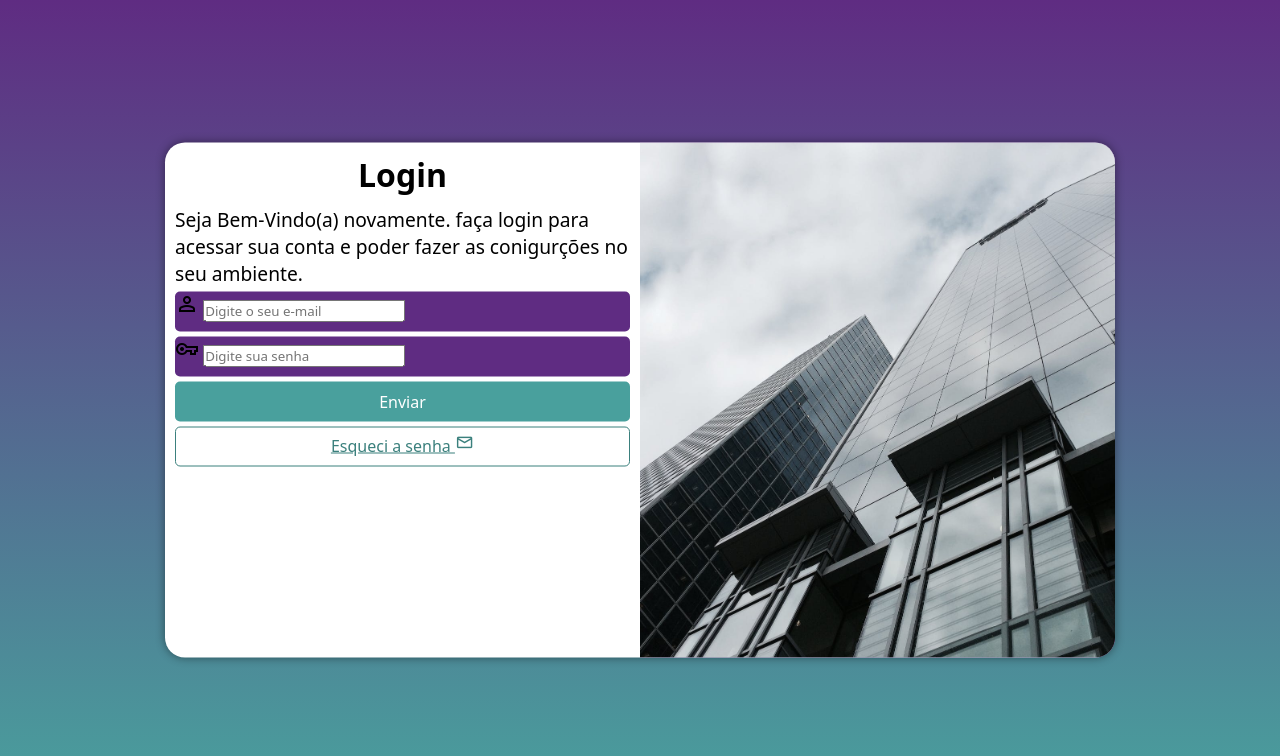
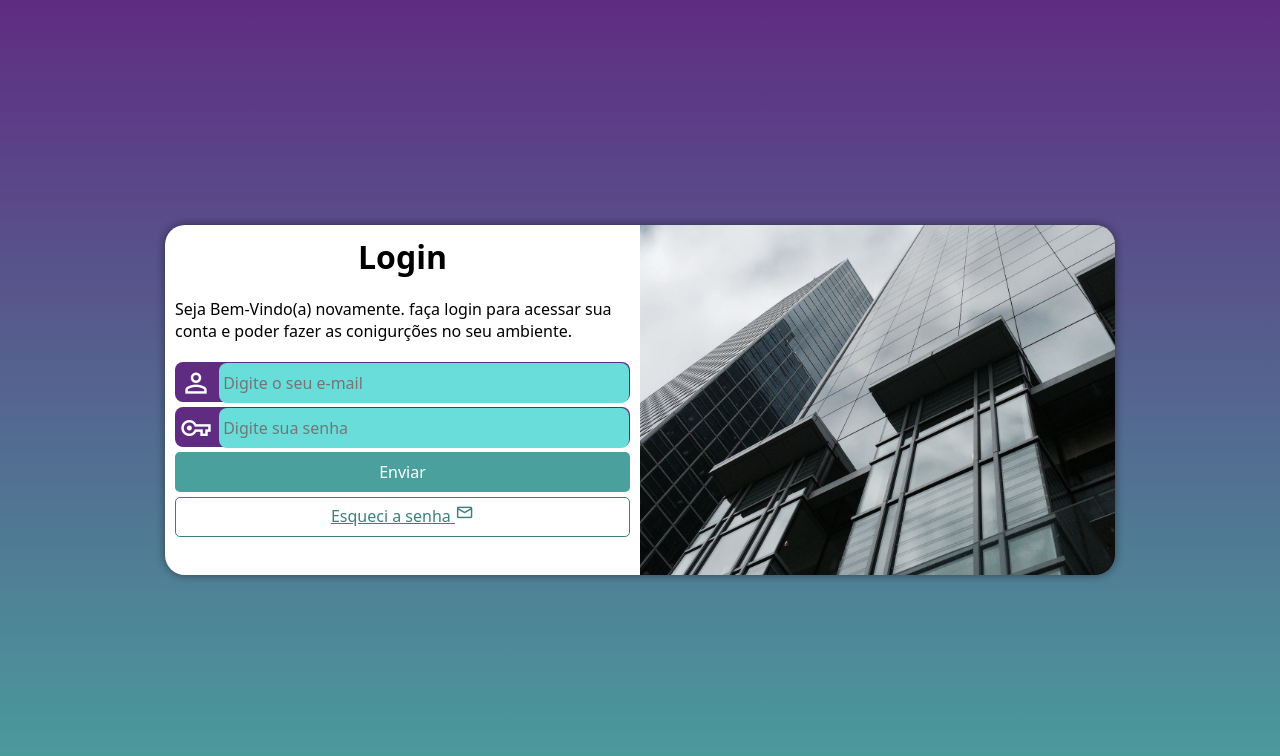
Before and after one commit to matheuslincoln/projeto-login, a plain HTML site: page index.html in a window 1280 px wide. Drawn offline with nearby package versions, Linux system fonts and the light colour scheme.

Commit message:
concluindo o projeto

```diff
--- a/estilos/media-query.css
+++ b/estilos/media-query.css
@@ -1,12 +1,14 @@
 @charset "UTF-8";
 
 @media screen and (min-width: 769px) and (max-width: 1024px) {
+    /* CONFIGURAÇÕES PARA TABLETES */
 
     body {
         background-image: linear-gradient(to top, #49a09d, #5f2c82);
     }
     #login {
         width: 80vw;
+        height: 280px;
     }
 
     #login > #foto {
@@ -22,6 +24,7 @@
 }
 
 @media screen and (min-width: 1025px) {
+    /* CONFIGURAÇÕES PARA TELAS GRANDES */
 
     body {
         background-image: linear-gradient(to top, #49a09d, #5f2c82);
@@ -29,6 +32,7 @@
 
     #login {
         width: 950px;
+        height: 350px;
     }
 
     #login > #foto {
@@ -44,11 +48,13 @@
     }
 
     #formulario > p {
-        font-size: 1.2em;
+        font-size: 1em;
+        margin: 20px 0px;
 
     }
 
     #formulario > h1 {
         font-size: 2em;
+
     }
 }
--- a/estilos/style.css
+++ b/estilos/style.css
@@ -29,15 +29,16 @@ main {
     position: absolute;
     left: 50%;
     top: 50%;
-    transform: translate(-50%, -50%);
+
 
     background-color: white;
     border-radius: 20px;
     box-shadow: 0px 0px 10px rgba(0, 0, 0, 0.450);
-    height: 515px;
+    height: 515 px;
     width: 300px;
     overflow: hidden;
 
+    transform: translate(-50%, -50%);
     transition: width .3s, heigth .3s;
     transition-timing-function: ease;
 }
@@ -69,12 +70,36 @@ form > div.campo {
     display: block;
     width: 100%;
     height: 40px;
-    border-radius: 5px;
+    border-radius: 8px;
     margin: 5px 0px;
 }
 
 .campo > label {
     display: none;
+}
+
+.campo > span {
+    color: white;
+    /*background-color: black;*/
+    font-size: 2em;
+    padding: 5px;
+    width: 40px;
+}
+
+.campo > input {
+    background-color: #68ddd9;
+    height: 100%;
+    width: calc(100% - 45px);
+
+    border-radius: 8px;
+    border: 0px;
+    padding: 4px;
+    font-size: 1em;
+    transform: translateY(-10px);
+}
+
+.campos > input:focus-within {
+    background-color: white;
 }
 
 form > input[type=submit] {
```
